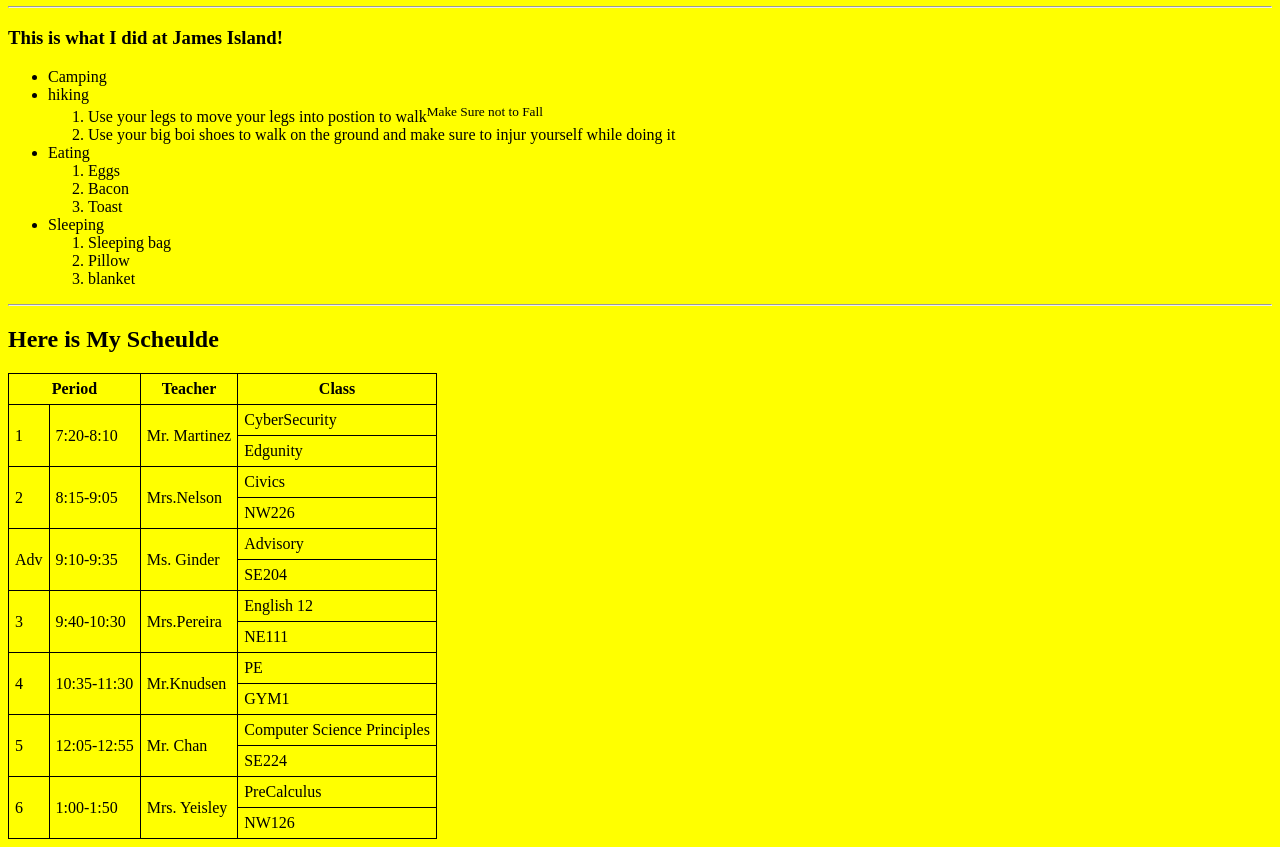
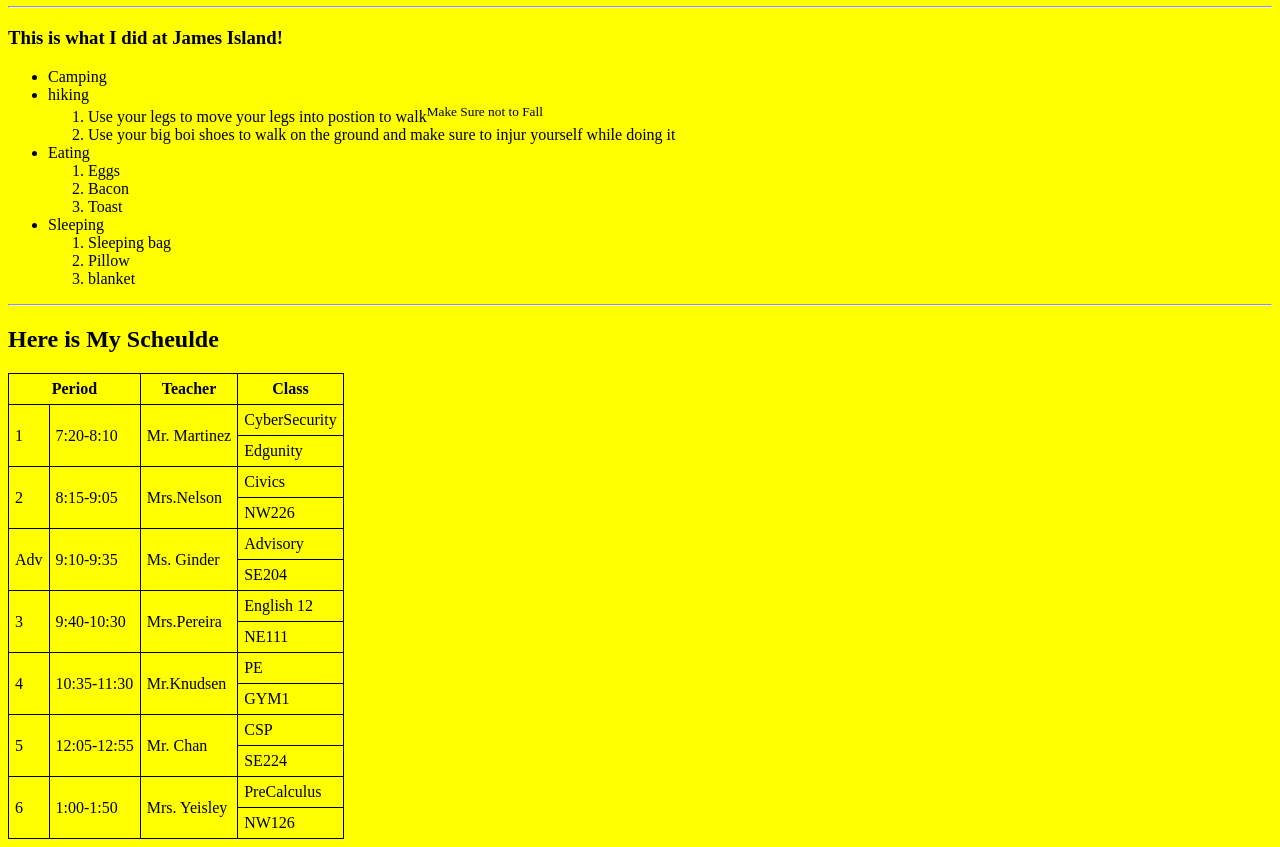
Before and after one commit to latimcal000/csp-project, a plain HTML site: page index.html in a window 1280 px wide. Shown: the part 86-933 px from the top of the page. Drawn offline with Linux system fonts and the light colour scheme.

Commit message:
Update index.html

```diff
--- a/index.html
+++ b/index.html
@@ -96,7 +96,7 @@
     <td rowspan="2">5</td>
     <td rowspan="2">12:05-12:55</td>
     <td rowspan="2">Mr. Chan</td>
-    <td>Computer Science Principles</td>
+    <td>CSP</td>
     <tr><td>SE224</td></tr>
   </tr>
 <!-- Period Six -->
```
